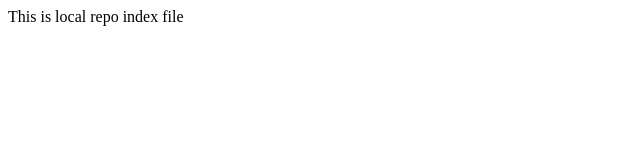
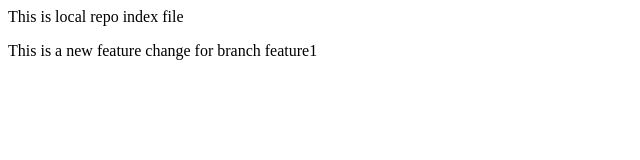
Before and after one commit to inashellshelley/localrepo, a plain HTML site: page index.html in a window 1280 px wide. Shown: the whole page, without its empty margins (0-640 px from the left). Drawn offline with Linux system fonts and the light colour scheme.

Commit message:
Add new feature

```diff
--- a/index.html
+++ b/index.html
@@ -1 +1,2 @@
 <p> This is local repo index file</p>
+<p> This is a new feature change for branch feature1</p>
```
